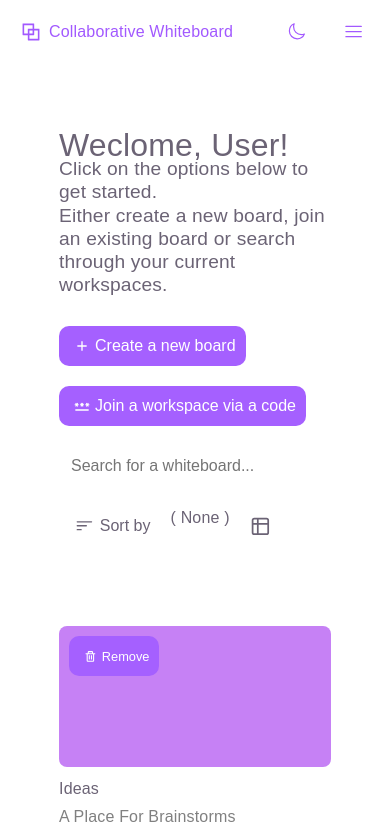
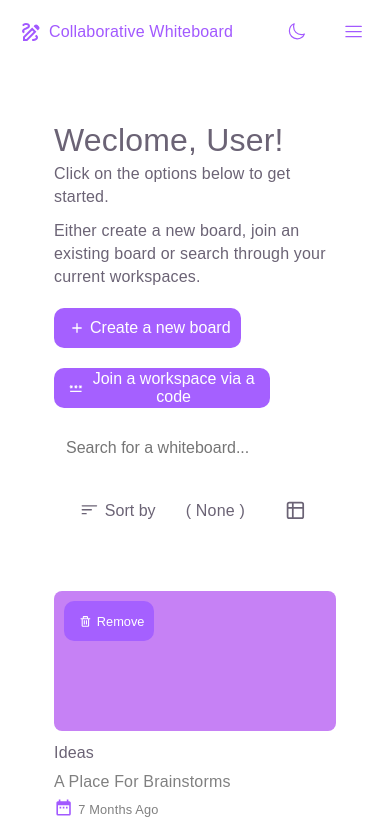
Before and after one commit to DanielSteele1/collab-board, a React (Vite) app: page /Dashboard in a window 390 px wide. Shown: the top 832 px of the page. Built offline with nearby package versions, Linux system fonts and the light colour scheme; a web font is replaced by a local one; what @radix-ui/themes would draw is missing.

Commit message:
- moved sorting logic so as to include table view. - added a table row on table view to include creation date.
- responsiveness changes and icon changes to keep mobile consistant with desktop on the dashboard page.

```diff
--- a/src/App.css
+++ b/src/App.css
@@ -195,7 +195,6 @@ button:hover{
   width: min(100%, 1500px);
   height: 60px;
   margin: 20px auto 0;
-  padding: 5px 11px;
   display: flex;
   align-items: center;
   justify-content: space-between;
@@ -627,8 +626,6 @@ margin-top: 50px;
   font-size: 1.2rem;
 }
 
-
-
 .whiteboard-viewport {
   position: fixed;
   inset: 0;
@@ -794,12 +791,17 @@ margin-top: 50px;
 
 .table-column-title{
   font-size: 1.0rem;
+  font-weight: 450 !important;
 }
 
 .table-color{
-  height: 50px;
-  width: 50px;
+  height: 35px;
+  width: 35px;
   border-radius: 12px;
+}
+
+.table-date{
+  font-size: 1.0rem;
 }
 
 .table-title{
@@ -1196,8 +1198,14 @@ margin-top: 50px;
   .dashboard-toolbar{
     display: flex;
     flex-direction: column;
-    align-items: center;
+    align-items: stretch;
     justify-content: flex-start;
+    gap: 12px;
+  }
+
+  .dashboard {
+    width: 80%;
+    padding: 15px;
   }
 
   button{
@@ -1208,19 +1216,31 @@ margin-top: 50px;
     margin-bottom: 0 !important;
   }
 
-  .toolbar-left, .switch-views{
+  .toolbar-left{
     display:flex;
     flex-direction: column;
     align-items: flex-start;
     justify-content: flex-start;
-    width: 100%;
-    margin: 10px;
+    width: 80%;
+    margin: 0;
   }
 
+
   .switch-views{
-   flex-direction: row;
-   margin: 10px;
-   background: none !important;
+    width: 100%;
+    align-items: center;
+    justify-content: space-around;
+  }
+
+  .switch-views button{
+    flex: 0 0 auto;
+    width: fit-content;
+    margin: 0 !important;
+  }
+
+  .sort-by-indicator{
+    flex: 0 1 auto;
+    white-space: nowrap;
   }
 
   .no-results{
@@ -1309,4 +1329,25 @@ margin-top: 50px;
     color: var(--gray-12);
   }
 
+  @media(min-width: 300px) and (max-width: 750px) {
+
+    .dashboard-toolbar{
+      width: 100%;
+    }
+
+    .grid-toggle{
+      display: flex;
+      width: 100%;
+      height: fit-content;
+      align-items: center;
+      justify-content: center;
+    }
+
+    .dashboard-sub-heading{
+     padding-top: 10px;
+     font-size: 1.0rem;
+     text-align: left;
+    }
+
+  }
 }
--- a/src/components/WhiteboardCard.tsx
+++ b/src/components/WhiteboardCard.tsx
@@ -16,7 +16,6 @@ interface WhiteboardCardProps {
 function WhiteboardCard({board, onDelete}:WhiteboardCardProps){
 
     const createdDate = formatDistance(new Date(board.createdAt), new Date(), {addSuffix: true});
-
 
     return (
         <div className="whiteboard">
--- a/src/components/dashboard.tsx
+++ b/src/components/dashboard.tsx
@@ -16,34 +16,35 @@ import CreateBoardModal from './create-board-modal.tsx';
 import { DropdownMenu } from "radix-ui";
 import { BiX } from "react-icons/bi";
 
-// later down the line
-// - switch over to zustand
-
+  const moodboardId = crypto.randomUUID();
+  const ideasId = crypto.randomUUID();
+  const projectsId = crypto.randomUUID();
 
   const defaultBoards: WhiteboardCollection = [
   {
-    id: '0',
+    id: ideasId,
     title: "Ideas",
     description: "A place for brainstorms",
     color:  "#c681f5",
-    boardURL: "/whiteboard/example-board-0",
-    createdAt: Date.parse("2020-12-14"),
+    boardURL: `/whiteboard/${ideasId}`,
+    createdAt: Date.parse("2026-02-26"),
+
   },
   {
-    id: '1',
+    id: projectsId,
     title: "Project Planning",
     description: "Plan tasks and milestones",
     color: "#4F8EF7",
-    boardURL: "/whiteboard/example-board-1",
-    createdAt: Date.parse('2021-12-14'),
+    boardURL: `/whiteboard/${projectsId}`,
+    createdAt: Date.parse('2025-06-14'),
   },
   {
-    id: '2',
+    id: moodboardId,
     title: "Moodboard",
     description: "Moodboard",
     color: "#ddab4e",
-    boardURL: "/whiteboard/example-board-2",
-    createdAt: Date.parse('2021-12-14'),
+    boardURL: `/whiteboard/${moodboardId}`,
+    createdAt: Date.parse('2024-12-14'),
   },
 
 ];
@@ -57,7 +58,6 @@ function Dashboard(){
 
   // possible filters
 
-
   const [sortBy, setSortBy] = useState<"A-Z" | "New" | "Old" | "Color" | "None">("None");
   const [boards, setBoards] = useState<WhiteboardCollection>(() => {
 
@@ -65,14 +65,11 @@ function Dashboard(){
     return SavedBoards
       ? JSON.parse(SavedBoards) as WhiteboardCollection
       : defaultBoards;
-
   });
 
   function GenerateRandomColor(): string {
     return `hsla(${Math.floor(360 * Math.random())}, 100%, 82%, 0.8)`;
   }
-
-     // finish this today.
 
     const filteredBoards = boards.filter((board) => {
 
@@ -81,13 +78,15 @@ function Dashboard(){
 
    function CreateWhiteboard(title: string, description: string){
 
+    const boardId = crypto.randomUUID();
+
     const newBoard = {
 
-      id: crypto.randomUUID(),
+      id: boardId,
       title,
       description,
       color: GenerateRandomColor(),
-      boardURL: `/whiteboard/${Date.now()}`,
+      boardURL: `/whiteboard/${boardId}`,
       createdAt: Date.now(),
     };
 
@@ -103,6 +102,28 @@ function Dashboard(){
     setBoards(updatedBoards);
     localStorage.setItem('whiteboardsArray', JSON.stringify(updatedBoards));
    }
+
+   // sort each board
+
+    filteredBoards.sort((a ,b) => {
+
+          switch(sortBy) {
+
+            case "A-Z":
+               return a.title.localeCompare(b.title);
+
+            case "New":
+              return b.createdAt - a.createdAt;
+
+            case "Color":
+              return a.color.localeCompare(b.color);
+
+            case "Old":
+              return a.createdAt - b.createdAt;
+
+            case "None":
+              return 0;
+    }})
 
    return (
      <section className="dashboard-container">
@@ -179,40 +200,16 @@ function Dashboard(){
           </div>
          ):(
 
-         filteredBoards.sort((a ,b) => {
-
-          switch(sortBy) {
-
-            case "A-Z":
-               return a.title.localeCompare(b.title);
-
-            case "New":
-              return b.createdAt - a.createdAt;
-
-            case "Color":
-              return a.color.localeCompare(b.color);
-
-            case "Old":
-              return a.createdAt - b.createdAt;
-
-            case "None":
-              return 0;
-            default:
-              return 0;
-          }
-
-         })
-         .map((board) => (
+         filteredBoards.map((board) => (
          <WhiteboardCard key={board.id} board={board} onDelete={DeleteWhiteboard} />
          ))
 
          )}
 
         </div>
-
         ) : (
             <WhiteboardTable boards={filteredBoards} onDelete={DeleteWhiteboard} />
-          )
+        )
       }
 
        </div>
--- a/src/components/navigation.tsx
+++ b/src/components/navigation.tsx
@@ -1,4 +1,3 @@
-import { AiOutlineBlock } from "react-icons/ai";
 import { Link } from "react-router";
 import { FiUser } from "react-icons/fi";
 import { LiaSun } from "react-icons/lia";
@@ -51,7 +50,7 @@ function Navigation({ isLightOn, toggleLight }: NavigationProps) {
       <div className="hamburger-nav">
         <div className="hamburger-nav-bar">
             <Link className="nav-logo" to="/" onClick={closeMenu}>
-              <AiOutlineBlock />
+              <MdOutlineDraw />
               <span className="title">Collaborative Whiteboard</span>
             </Link>
 
--- a/src/components/whiteboard-table.tsx
+++ b/src/components/whiteboard-table.tsx
@@ -6,6 +6,8 @@ import { Link } from "react-router";
 import { Table } from '@radix-ui/themes';
 import { FaArrowRight } from "react-icons/fa";
 
+import {formatDistance} from 'date-fns';
+
 interface WhiteboardCardProps {
 
     boards: WhiteboardCollection;
@@ -13,7 +15,6 @@ interface WhiteboardCardProps {
 }
 
 function WhiteboardTable({boards, onDelete}:WhiteboardCardProps){
-
     return (
         <div className="whiteboard-table">
 
@@ -23,22 +24,25 @@ function WhiteboardTable({boards, onDelete}:WhiteboardCardProps){
                         <Table.ColumnHeaderCell className="table-column-title"> Color </Table.ColumnHeaderCell>
                         <Table.ColumnHeaderCell className="table-column-title"> Title </Table.ColumnHeaderCell>
                         <Table.ColumnHeaderCell className="table-column-title"> Description </Table.ColumnHeaderCell>
+                        <Table.ColumnHeaderCell className="table-column-title"> Date Created </Table.ColumnHeaderCell>
                         <Table.ColumnHeaderCell> </Table.ColumnHeaderCell>
-                        <Table.ColumnHeaderCell> </Table.ColumnHeaderCell>
-
                     </Table.Row>
                 </Table.Header>
 
                 <Table.Body>
 
                     {boards.map((board) => (
-
-                    <Table.Row key={board.id}>
+                    <Table.Row className="table-row" key={board.id}>
                         <Table.Cell> <div className="table-color" style={{backgroundColor: board.color}}> </div> </Table.Cell>
                         <Table.Cell className="table-title"> {board.title} </Table.Cell>
                         <Table.Cell className="table-description"> {board.description} </Table.Cell>
-                        <Table.Cell className="table-link"> <Link to={board.boardURL}> <button >   Open Whiteboard <FaArrowRight /></button> </Link> </Table.Cell>
-                        <Table.Cell className="table-delete"> <button  onClick={() => onDelete(board.id)}> <BiTrash/> Delete </button> </Table.Cell>
+                        <Table.Cell className="table-date"> {formatDistance(new Date(board.createdAt), new Date(), {addSuffix: true})} </Table.Cell>
+                        <Table.Cell>
+                            <Link className="table-link" to={board.boardURL}> <button> Open Whiteboard <FaArrowRight /></button> </Link>
+                        </Table.Cell>
+                        <Table.Cell>
+                        <button className="table-delete" onClick={() => onDelete(board.id)}> <BiTrash/> Delete </button>
+                        </Table.Cell>
                     </Table.Row>
                     ))}
 
```
Also changed, not shown: src/components/Canvas.tsx (+0 -18 lines).
